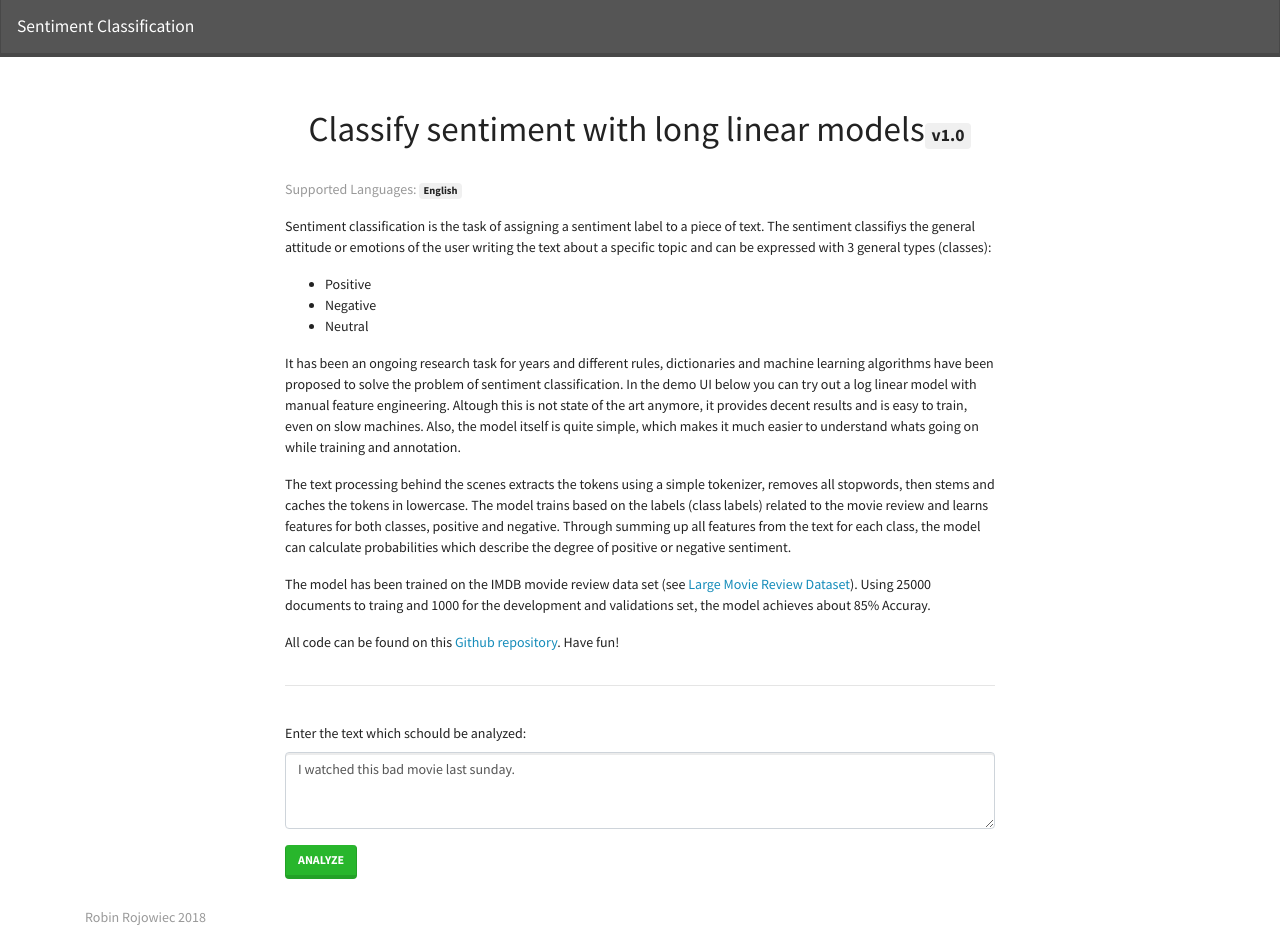
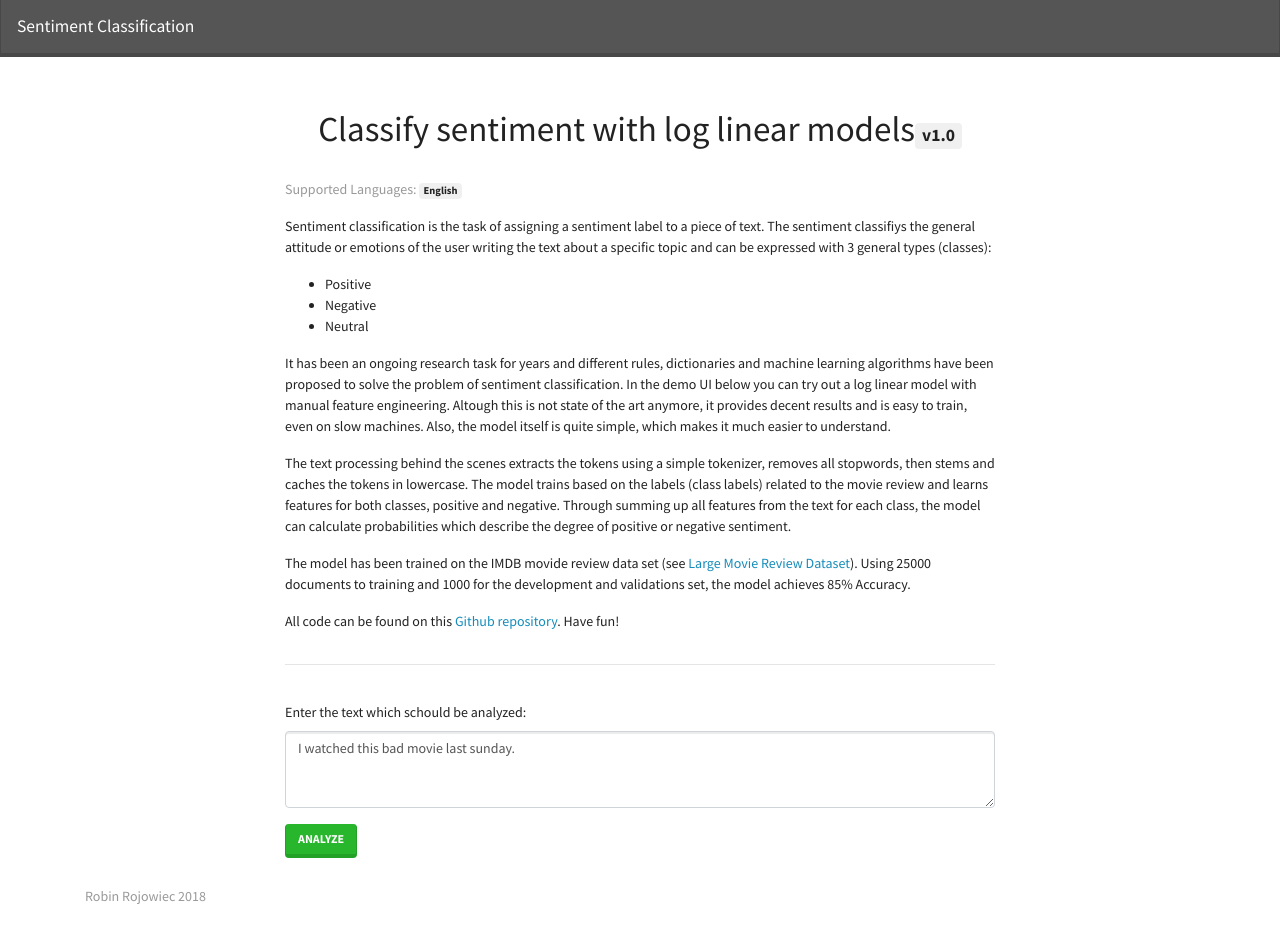
Before and after one commit to RobinRojowiec/web-crawler-ui, an Angular app: page / in a window 1280 px wide. After the commit the page ends 926 px from the top, so only its background shows below. Built offline with nearby package versions, Linux system fonts and the light colour scheme; what ng4-charts would draw is missing.

Commit message:
fixed typos

```diff
--- a/src/app/app.component.html
+++ b/src/app/app.component.html
@@ -12,7 +12,7 @@
   <main role="main" class="container">
     <div class="row">
       <div class="col-lg-12">
-          <h1 class="mt-5">Classify sentiment with long linear models<span class="badge badge-secondary small">v1.0</span></h1>
+          <h1 class="mt-5">Classify sentiment with log linear models<span class="badge badge-secondary small">v1.0</span></h1>
           <br>
       </div>
       <div class="offset-lg-2 col-lg-10">
@@ -31,14 +31,14 @@
         <p>It has been an ongoing research task for years and different rules, dictionaries and machine learning algorithms have been proposed to solve
           the problem of sentiment classification. In the demo UI below you can try out a log linear model with manual feature engineering. Altough this is not
           state of the art anymore, it provides decent results and is easy to train, even on slow machines. Also, the model itself is quite simple, which makes
-          it much easier to understand whats going on while training and annotation.
+          it much easier to understand.
         </p>
         <p>The text processing behind the scenes extracts the tokens using a simple tokenizer, removes all stopwords, then stems and caches the tokens in lowercase.
           The model trains based on the labels (class labels) related to the movie review and learns features for both classes, positive and negative.
           Through summing up all features from the text for each class, the model can calculate probabilities which describe the degree of positive or negative sentiment.
         </p>
         <p>The model has been trained on the IMDB movide review data set (see <a href="http://ai.stanford.edu/~amaas/data/sentiment/">Large Movie Review Dataset</a>).
-          Using 25000 documents to traing and 1000 for the development and validations set, the model achieves about 85% Accuray.
+          Using 25000 documents to training and 1000 for the development and validations set, the model achieves 85% Accuracy.
         </p>
         <p>All code can be found on this <a href="https://github.com/RobinRojowiec/log-linear-sentiment-classifier">Github repository</a>.
         Have fun!</p>
```
